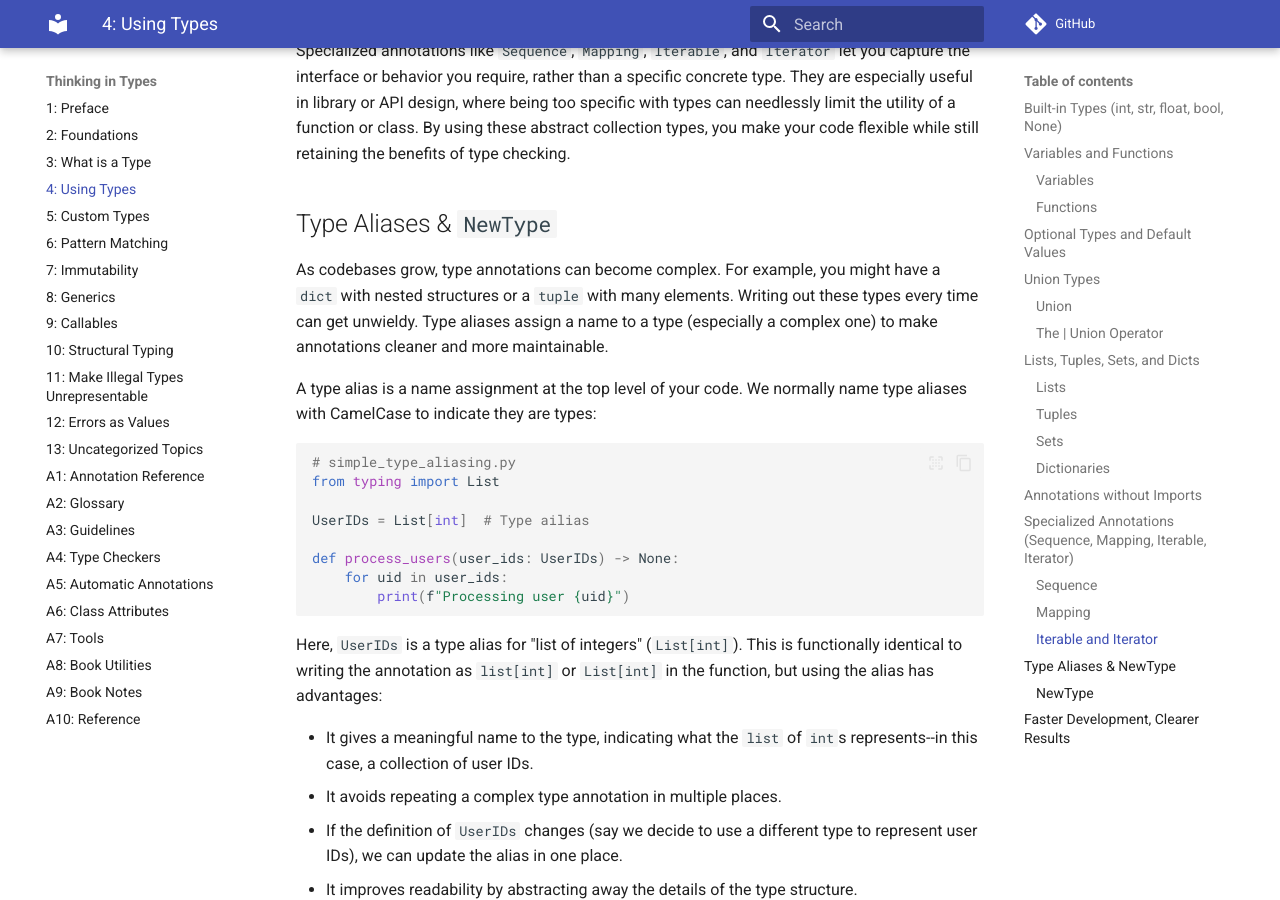
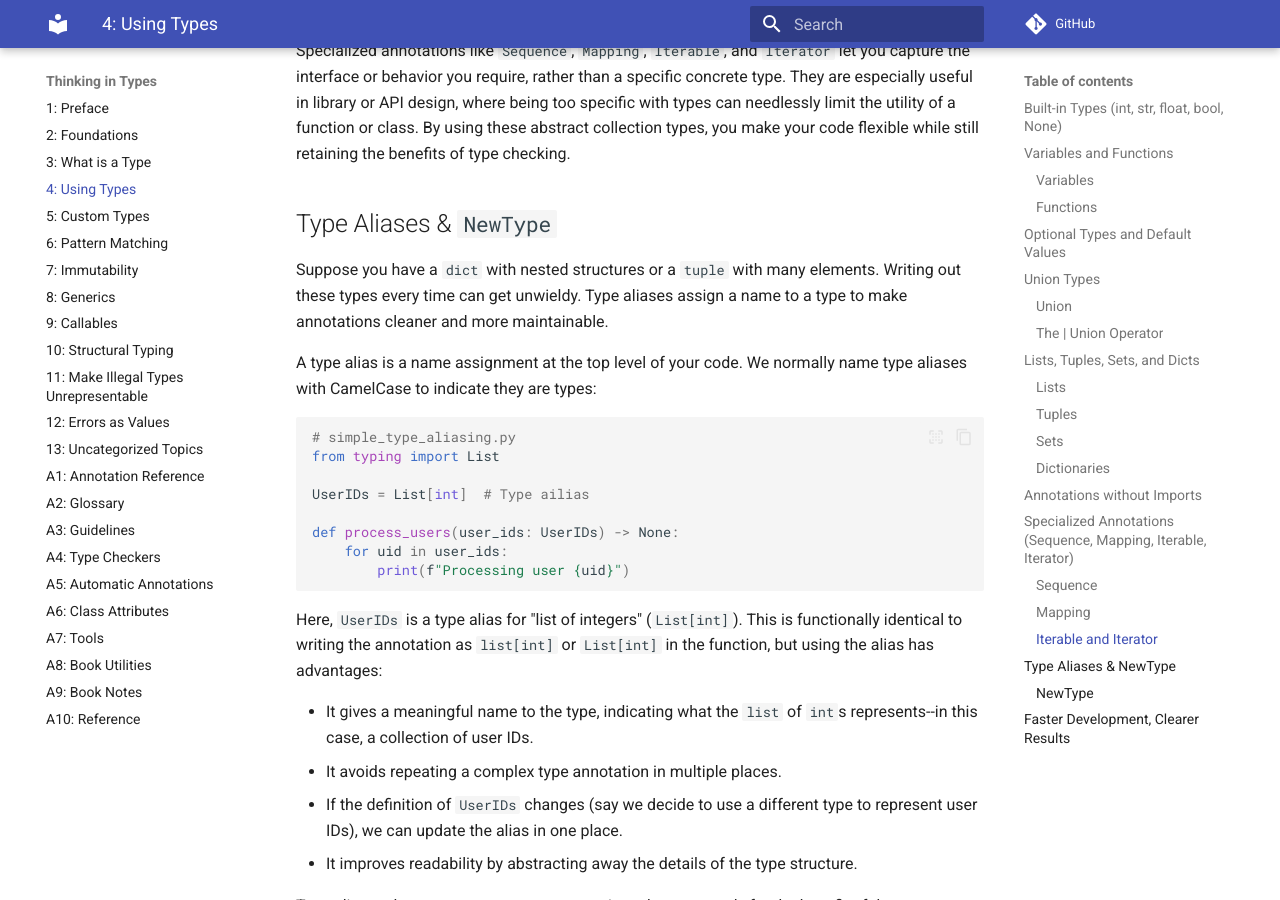
Before and after one commit to ThinkingInTypes/ThinkingInTypes.github.io, an MkDocs documentation site: the page built from Chapters/04_Using_Types.md, in a window 1280 px wide and 900 px high, scrolled down 8956 px. Built offline with MkDocs 1.6.1 and Material for MkDocs 9.7.7, drawn with Linux system fonts in a browser that asks for light colours; comment, search, counter and statistics services are not loaded.

Commit message:
Update 04_Using_Types.md

```diff
--- a/Chapters/04_Using_Types.md
+++ b/Chapters/04_Using_Types.md
@@ -369,10 +369,9 @@ By using these abstract collection types, you make your code flexible while stil
 
 ## Type Aliases & `NewType`
 
-As codebases grow, type annotations can become complex.
-For example, you might have a `dict` with nested structures or a `tuple` with many elements.
+Suppose you have a `dict` with nested structures or a `tuple` with many elements.
 Writing out these types every time can get unwieldy.
-Type aliases assign a name to a type (especially a complex one) to make annotations cleaner and more maintainable.
+Type aliases assign a name to a type to make annotations cleaner and more maintainable.
 
 A type alias is a name assignment at the top level of your code.
 We normally name type aliases with CamelCase to indicate they are types:
```
